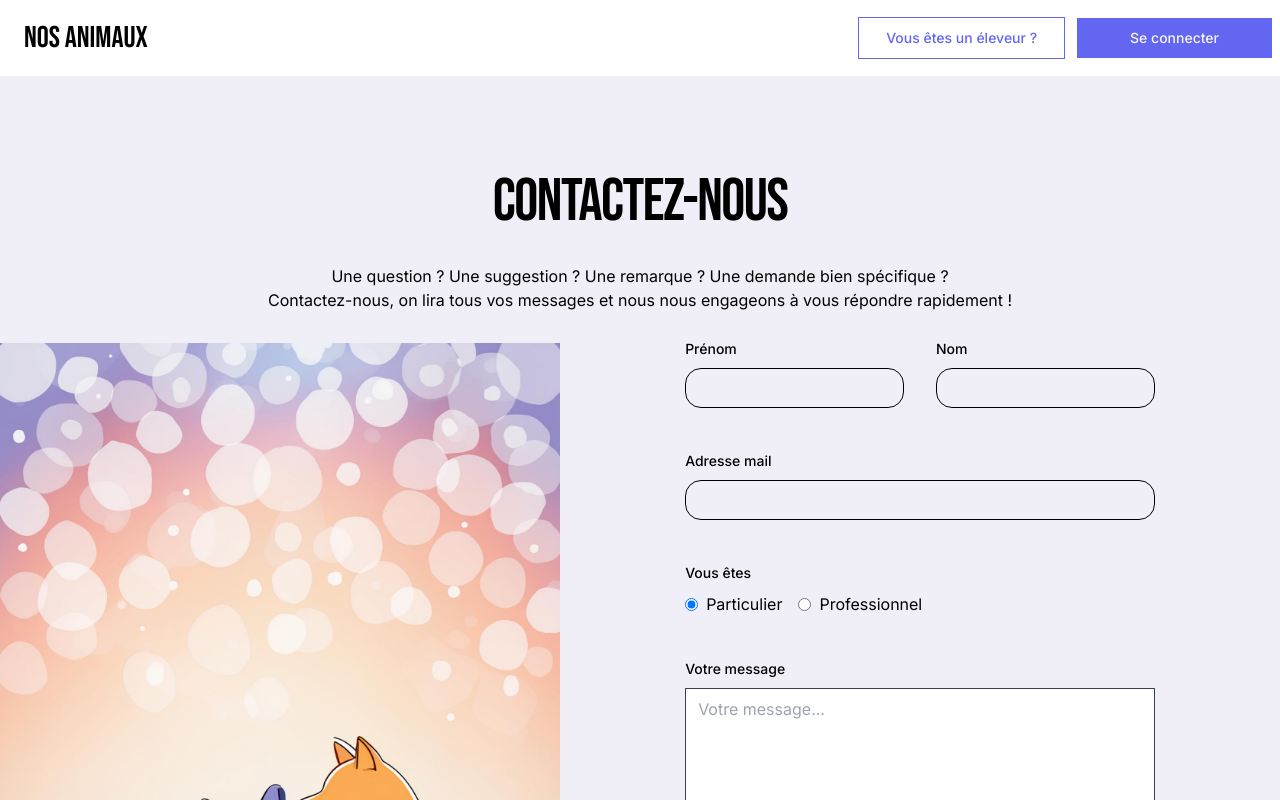
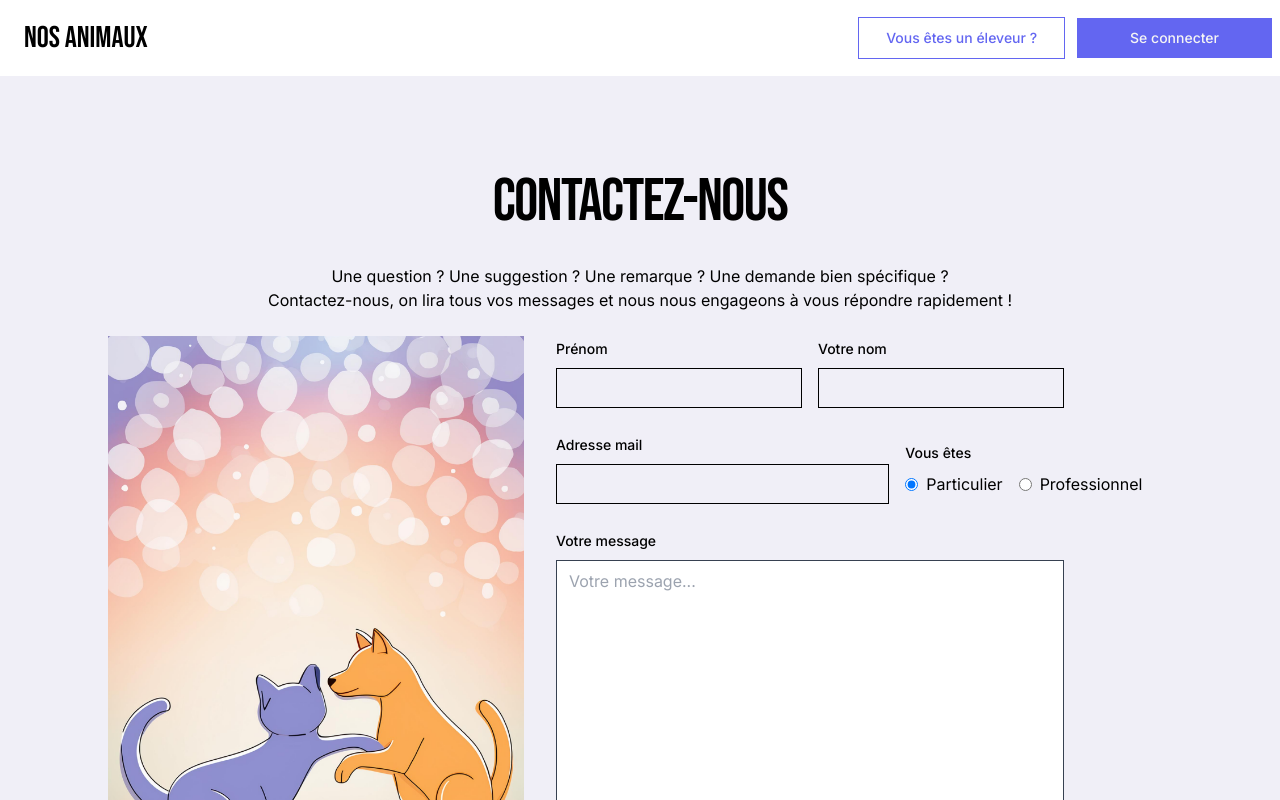
Before and after one commit to EmyLD/pets-app, a Next.js app: page /contact in a window 1280 px wide. Shown: the top 800 px of the page. Built offline with nearby package versions, Linux system fonts and the light colour scheme.

Commit message:
Tailwind contact OK

```diff
--- a/components/contactForm.tsx
+++ b/components/contactForm.tsx
@@ -59,14 +59,31 @@ export function ContactForm({ onFormSubmit }: { onFormSubmit: () => void }) {
         onFormSubmit();
     }
 
+
     return (
         <main className="flex justify-center pt-6">
-            <div className="md:col-span-2 flex justify-center items-center">
-                <Image src="/formulaire.png" alt="Formulaire Image" width={600} height={300} />
+            <div className="grid grid-cols-12 gap-4 w-full">
+                {/* Marges à gauche */}
+                <div className="col-span-1 md:col-span-1"></div>
+
+                {/* Image à gauche */}
+                <div className="hidden md:block md:col-span-4">
+                    <Image
+                        src="/formulaire.png"
+                        alt="Formulaire"
+                        className="w-full h-auto"
+                        layout="responsive"
+                        width={300}
+                        height={300}
+                    />
                 </div>
+
+                {/* Formulaire */}
+                <div className="col-span-10 md:col-span-5 md:ml-4">
                     <Form {...form}>
-                <form onSubmit={form.handleSubmit(onSubmit)} className="grid grid-cols-1 gap-6 md:grid-cols-12 md:gap-8">
-                    <div className="md:col-start-3 md:col-span-4">
+                        <form onSubmit={form.handleSubmit(onSubmit)} className="space-y-8">
+                            <div className="grid grid-cols-12 gap-4">
+                                <div className="col-span-12 md:col-span-6">
                                     <FormField
                                         control={form.control}
                                         name="firstname"
@@ -74,7 +91,7 @@ export function ContactForm({ onFormSubmit }: { onFormSubmit: () => void }) {
                                             <FormItem>
                                                 <FormLabel>Prénom</FormLabel>
                                                 <FormControl>
-                                        <Input className="rounded-2xl" {...field} />
+                                                    <Input className="rounded-md" {...field} />
                                                 </FormControl>
                                                 <FormDescription />
                                                 <FormMessage />
@@ -82,15 +99,15 @@ export function ContactForm({ onFormSubmit }: { onFormSubmit: () => void }) {
                                         )}
                                     />
                                 </div>
-                    <div className="md:col-span-4">
+                                <div className="col-span-12 md:col-span-6">
                                     <FormField
                                         control={form.control}
                                         name="lastname"
                                         render={({ field }) => (
                                             <FormItem>
-                                    <FormLabel>Nom</FormLabel>
+                                                <FormLabel>Votre nom</FormLabel>
                                                 <FormControl>
-                                        <Input className="rounded-2xl" {...field} />
+                                                    <Input className="rounded-md" {...field} />
                                                 </FormControl>
                                                 <FormDescription />
                                                 <FormMessage />
@@ -98,7 +115,7 @@ export function ContactForm({ onFormSubmit }: { onFormSubmit: () => void }) {
                                         )}
                                     />
                                 </div>
-                    <div className="md:col-start-3 md:col-span-8">
+                                <div className="col-span-12 md:col-span-8">
                                     <FormField
                                         control={form.control}
                                         name="email"
@@ -106,7 +123,7 @@ export function ContactForm({ onFormSubmit }: { onFormSubmit: () => void }) {
                                             <FormItem>
                                                 <FormLabel>Adresse mail</FormLabel>
                                                 <FormControl>
-                                        <Input className="rounded-2xl" {...field} />
+                                                    <Input className="rounded-md" {...field} />
                                                 </FormControl>
                                                 <FormDescription />
                                                 <FormMessage />
@@ -114,7 +131,7 @@ export function ContactForm({ onFormSubmit }: { onFormSubmit: () => void }) {
                                         )}
                                     />
                                 </div>
-                    <div className="md:col-start-3 md:col-span-8">
+                                <div className="col-span-12 md:col-span-4 flex items-center space-x-4">
                                     <FormField
                                         control={form.control}
                                         name="userType"
@@ -149,7 +166,7 @@ export function ContactForm({ onFormSubmit }: { onFormSubmit: () => void }) {
                                         )}
                                     />
                                 </div>
-                    <div className="md:col-start-3 md:col-span-8">
+                                <div className="col-span-12">
                                     <FormField
                                         control={form.control}
                                         name="text"
@@ -158,7 +175,7 @@ export function ContactForm({ onFormSubmit }: { onFormSubmit: () => void }) {
                                                 <FormLabel>Votre message</FormLabel>
                                                 <FormControl>
                                                     <textarea
-                                            className=" rounded-2xl w-full h-40 md:h-80 px-3 py-2 text-gray-700 border rounded-lg focus:outline-none focus:border-blue-500 placeholder-black-500 placeholder-opacity-50"
+                                                        className="w-full h-80 px-3 py-2 text-gray-700 border rounded-lg focus:outline-none focus:border-blue-500 placeholder-black-500 placeholder-opacity-50"
                                                         placeholder="Votre message..."
                                                         {...field}
                                                     />
@@ -169,11 +186,17 @@ export function ContactForm({ onFormSubmit }: { onFormSubmit: () => void }) {
                                         )}
                                     />
                                 </div>
-                    <div className="md:col-start-3 md:col-span-8">
-                        <Button type="submit" className="w-full">Submit</Button>
+                                <div className="col-span-12">
+                                    <Button type="submit">Submit</Button>
+                                </div>
                             </div>
                         </form>
                     </Form>
+                </div>
+
+                {/* Marges à droite */}
+                <div className="col-span-1 md:col-span-1"></div>
+            </div>
         </main>
     )
 }
```
Lines whose indentation alone changed are shown as unchanged.
